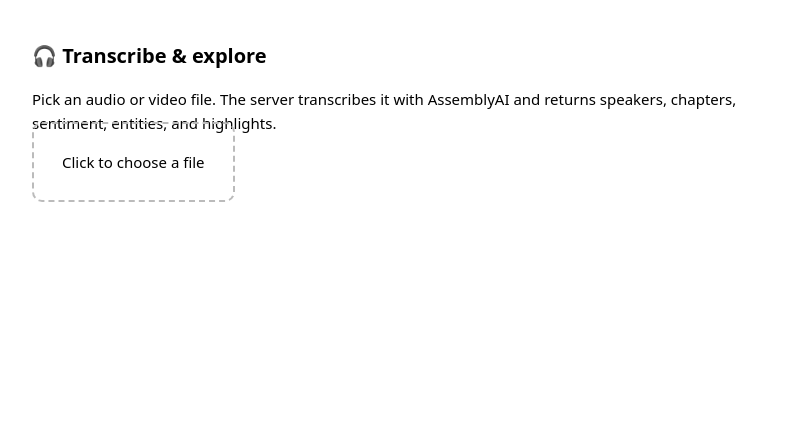
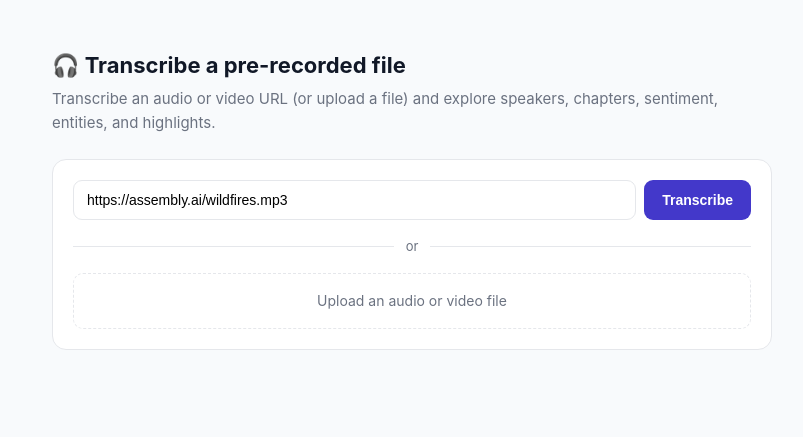
Before and after one commit to AssemblyAI/cli, a FastAPI app: page / in a window 1280 px wide. Shown: the top 437 px of the page, without its empty margins (228-1031 px from the left). Run offline with FastAPI, Linux system fonts and the light colour scheme.

Commit message:
feat(init): transcribe template — URL/sample default + cleaner UI; rename
- Rename to 'Transcribe a pre-recorded file' (drop '& explore') in the picker
  title, page, backend docstring, and README.
- Add POST /api/transcribe-url: AssemblyAI transcribes a public URL directly
  (no upload), defaulting to the wildfires sample so the demo works in one click.
- Redesign index.html: URL field pre-filled with the sample + primary Transcribe
  button, file upload as the secondary path; tidier card layout and transcript
  rendering. Still a single, dependency-free HTML file.
- Tests for the URL endpoint (given URL + default-to-sample); contract test
  enforces the new route stays wired to the frontend.

Co-Authored-By: Claude Opus 4.8 (1M context) <noreply@anthropic.com>

```diff
--- a/aai_cli/init/templates.py
+++ b/aai_cli/init/templates.py
@@ -8,7 +8,7 @@ from __future__ import annotations
 # their template directories land in follow-on PRs. A test enforces registry ==
 # shipped directories.
 TEMPLATES: dict[str, str] = {
-    "transcribe": "Transcribe & explore a file",
+    "transcribe": "Transcribe a pre-recorded file",
 }
 
 # Display order for the picker and `--help`.
--- a/aai_cli/init/templates/transcribe/api/index.py
+++ b/aai_cli/init/templates/transcribe/api/index.py
@@ -1,10 +1,11 @@
-"""Transcribe & explore — AssemblyAI starter (FastAPI).
+"""Transcribe a pre-recorded file — AssemblyAI starter (FastAPI).
 
-Two short endpoints so each request stays fast (serverless-friendly):
-  POST /api/transcribe  -> submit the upload, return {"id": ...}
-  GET  /api/status/{id} -> poll; returns the full transcript JSON when complete
+Each call stays short, so it's serverless-friendly:
+  POST /api/transcribe       -> submit an uploaded file, return {"id": ...}
+  POST /api/transcribe-url   -> submit a public URL (defaults to the sample), {"id": ...}
+  GET  /api/status/{id}      -> poll; returns the full transcript JSON when complete
 
-The browser (index.html) submits a file, then polls status until done.
+The browser (index.html) submits a URL or file, then polls status until done.
 Your API key stays on the server — the browser never sees it.
 """
 
@@ -19,11 +20,14 @@ import assemblyai as aai
 from assemblyai.api import get_transcript  # single non-blocking GET (see status())
 from assemblyai.client import Client
 from dotenv import load_dotenv
-from fastapi import FastAPI, HTTPException, UploadFile
+from fastapi import Body, FastAPI, HTTPException, UploadFile
 from fastapi.responses import FileResponse
 
 load_dotenv()
 aai.settings.api_key = os.environ.get("ASSEMBLYAI_API_KEY", "")
+
+# A public sample so you can try it instantly without uploading anything.
+SAMPLE_URL = "https://assembly.ai/wildfires.mp3"
 
 # Audio-intelligence features to showcase. Tweak these — that's the point of a starter.
 CONFIG = aai.TranscriptionConfig(
@@ -43,13 +47,24 @@ def index() -> FileResponse:
     return FileResponse(ROOT / "index.html")
 
 
+def _submit(audio: str) -> dict[str, str]:
+    """Submit an audio reference (local file path or public URL); return its id."""
+    transcript = aai.Transcriber().submit(audio, config=CONFIG)
+    return {"id": transcript.id}
+
+
 @app.post("/api/transcribe")
 async def transcribe(file: UploadFile) -> dict[str, str]:
     suffix = Path(file.filename or "audio").suffix
     tmp = Path(tempfile.gettempdir()) / f"aai-{uuid.uuid4().hex}{suffix}"
     tmp.write_bytes(await file.read())
-    transcript = aai.Transcriber().submit(str(tmp), config=CONFIG)
-    return {"id": transcript.id}
+    return _submit(str(tmp))
+
+
+@app.post("/api/transcribe-url")
+def transcribe_url(url: str = Body(default=SAMPLE_URL, embed=True)) -> dict[str, str]:
+    # AssemblyAI transcribes a public URL directly — no upload step needed.
+    return _submit(url.strip() or SAMPLE_URL)
 
 
 @app.get("/api/status/{transcript_id}")
--- a/aai_cli/init/templates/transcribe/index.html
+++ b/aai_cli/init/templates/transcribe/index.html
@@ -3,47 +3,103 @@
 <head>
   <meta charset="utf-8" />
   <meta name="viewport" content="width=device-width, initial-scale=1" />
-  <title>Transcribe &amp; explore · AssemblyAI</title>
+  <title>Transcribe a pre-recorded file · AssemblyAI</title>
   <style>
-    body { font: 15px/1.6 system-ui, sans-serif; max-width: 760px; margin: 40px auto; padding: 0 16px; }
-    h1 { font-size: 20px; }
-    #drop { border: 2px dashed #bbb; border-radius: 10px; padding: 28px; text-align: center; cursor: pointer; }
-    #drop.busy { opacity: .6; pointer-events: none; }
-    .chips span { display: inline-block; background: #eef; border-radius: 99px; padding: 3px 10px; margin: 2px; font-size: 12px; }
-    .turn { margin: 6px 0; }
-    .spk { font-weight: 600; }
-    pre { white-space: pre-wrap; }
+    :root { --accent: #4338ca; --line: #e5e7eb; --muted: #6b7280; --bg: #f8fafc; }
+    * { box-sizing: border-box; }
+    body {
+      font: 15px/1.6 -apple-system, system-ui, sans-serif; color: #111827;
+      background: var(--bg); margin: 0; padding: 48px 16px;
+    }
+    main { max-width: 720px; margin: 0 auto; }
+    h1 { font-size: 22px; margin: 0 0 4px; }
+    .sub { color: var(--muted); margin: 0 0 24px; }
+    .card { background: #fff; border: 1px solid var(--line); border-radius: 14px; padding: 20px; }
+    .row { display: flex; gap: 8px; }
+    input[type=url] {
+      flex: 1; min-width: 0; padding: 11px 13px; border: 1px solid var(--line);
+      border-radius: 9px; font-size: 14px;
+    }
+    input[type=url]:focus { outline: none; border-color: var(--accent); }
+    button {
+      background: var(--accent); color: #fff; border: 0; border-radius: 9px;
+      padding: 0 18px; font-size: 14px; font-weight: 600; cursor: pointer; white-space: nowrap;
+    }
+    button:disabled { opacity: .55; cursor: default; }
+    .or { display: flex; align-items: center; gap: 12px; color: var(--muted); font-size: 13px; margin: 16px 0; }
+    .or::before, .or::after { content: ""; flex: 1; height: 1px; background: var(--line); }
+    .upload {
+      display: block; text-align: center; padding: 16px; border: 1.5px dashed var(--line);
+      border-radius: 10px; color: var(--muted); cursor: pointer; font-size: 14px;
+    }
+    .upload:hover { border-color: var(--accent); color: var(--accent); }
+    #status { min-height: 22px; color: var(--muted); margin: 18px 0 0; font-size: 14px; }
+    .chips { margin: 4px 0 14px; }
+    .chips span {
+      display: inline-block; background: #eef2ff; color: var(--accent); border-radius: 999px;
+      padding: 3px 11px; margin: 2px 4px 2px 0; font-size: 12px; font-weight: 600;
+    }
+    .turn { padding: 7px 0; border-top: 1px solid var(--line); }
+    .spk { font-weight: 600; color: var(--accent); }
+    pre { white-space: pre-wrap; margin: 0; font: inherit; }
   </style>
 </head>
 <body>
-  <h1>🎧 Transcribe &amp; explore</h1>
-  <p>Pick an audio or video file. The server transcribes it with AssemblyAI and returns speakers, chapters, sentiment, entities, and highlights.</p>
+  <main>
+    <h1>🎧 Transcribe a pre-recorded file</h1>
+    <p class="sub">Transcribe an audio or video URL (or upload a file) and explore speakers, chapters, sentiment, entities, and highlights.</p>
 
-  <label id="drop">
-    <input id="file" type="file" accept="audio/*,video/*" hidden />
-    <span id="droplabel">Click to choose a file</span>
-  </label>
+    <div class="card">
+      <div class="row">
+        <input id="url" type="url" value="https://assembly.ai/wildfires.mp3"
+               placeholder="https://example.com/audio.mp3" />
+        <button id="go">Transcribe</button>
+      </div>
+      <div class="or">or</div>
+      <label class="upload">
+        <input id="file" type="file" accept="audio/*,video/*" hidden />
+        Upload an audio or video file
+      </label>
+    </div>
 
-  <p id="status"></p>
-  <div id="result"></div>
+    <p id="status"></p>
+    <div id="result"></div>
+  </main>
 
   <script>
+    const urlInput = document.getElementById("url");
+    const goBtn = document.getElementById("go");
     const fileInput = document.getElementById("file");
-    const drop = document.getElementById("drop");
     const statusEl = document.getElementById("status");
     const result = document.getElementById("result");
 
-    drop.addEventListener("click", () => fileInput.click());
-    fileInput.addEventListener("change", () => fileInput.files[0] && upload(fileInput.files[0]));
+    goBtn.addEventListener("click", () => transcribeUrl(urlInput.value.trim()));
+    urlInput.addEventListener("keydown", (e) => e.key === "Enter" && goBtn.click());
+    fileInput.addEventListener("change", () => fileInput.files[0] && transcribeFile(fileInput.files[0]));
 
-    async function upload(file) {
-      drop.classList.add("busy");
+    async function transcribeUrl(url) {
+      if (!url) return;
+      await start(() =>
+        fetch("/api/transcribe-url", {
+          method: "POST",
+          headers: { "Content-Type": "application/json" },
+          body: JSON.stringify({ url }),
+        })
+      );
+    }
+
+    async function transcribeFile(file) {
+      const body = new FormData();
+      body.append("file", file);
+      await start(() => fetch("/api/transcribe", { method: "POST", body }));
+    }
+
+    async function start(submit) {
+      busy(true);
       result.innerHTML = "";
       statusEl.textContent = "Uploading…";
-      const body = new FormData();
-      body.append("file", file);
-      const res = await fetch("/api/transcribe", { method: "POST", body });
-      if (!res.ok) { statusEl.textContent = "Error: " + (await res.text()); drop.classList.remove("busy"); return; }
+      const res = await submit();
+      if (!res.ok) return fail(await res.text());
       const { id } = await res.json();
       poll(id);
     }
@@ -51,29 +107,31 @@
     async function poll(id) {
       statusEl.textContent = "Transcribing…";
       const res = await fetch("/api/status/" + id);
-      if (!res.ok) { statusEl.textContent = "Error: " + (await res.text()); drop.classList.remove("busy"); return; }
+      if (!res.ok) return fail(await res.text());
       const data = await res.json();
-      if (data.status !== "completed") { setTimeout(() => poll(id), 2000); return; }
+      if (data.status !== "completed") return void setTimeout(() => poll(id), 2000);
       statusEl.textContent = "Done.";
-      drop.classList.remove("busy");
+      busy(false);
       render(data.transcript);
     }
 
     function render(t) {
       const chips = [];
-      if (t.chapters) chips.push("Chapters");
-      if (t.sentiment_analysis_results) chips.push("Sentiment");
-      if (t.entities) chips.push("Entities");
-      if (t.auto_highlights_result) chips.push("Highlights");
-      const utterances = (t.utterances || []).map(
-        (u) => `<div class="turn"><span class="spk">Speaker ${u.speaker}:</span> ${escapeHtml(u.text)}</div>`
-      ).join("");
+      if (t.chapters) chips.push(`${t.chapters.length} chapters`);
+      if (t.sentiment_analysis_results) chips.push("sentiment");
+      if (t.entities) chips.push(`${t.entities.length} entities`);
+      if (t.auto_highlights_result) chips.push("highlights");
+      const turns = (t.utterances || [])
+        .map((u) => `<div class="turn"><span class="spk">Speaker ${u.speaker}:</span> ${esc(u.text)}</div>`)
+        .join("");
       result.innerHTML =
         `<div class="chips">${chips.map((c) => `<span>${c}</span>`).join("")}</div>` +
-        (utterances || `<pre>${escapeHtml(t.text || "")}</pre>`);
+        (turns || `<pre>${esc(t.text || "")}</pre>`);
     }
 
-    function escapeHtml(s) {
+    function busy(on) { goBtn.disabled = on; }
+    function fail(msg) { busy(false); statusEl.textContent = "Error: " + msg; }
+    function esc(s) {
       return (s || "").replace(/[&<>]/g, (c) => ({ "&": "&amp;", "<": "&lt;", ">": "&gt;" }[c]));
     }
   </script>
```
Also changed, not shown: tests/test_init_template_transcribe.py (+19 -0 lines), aai_cli/init/templates/transcribe/README.md.
